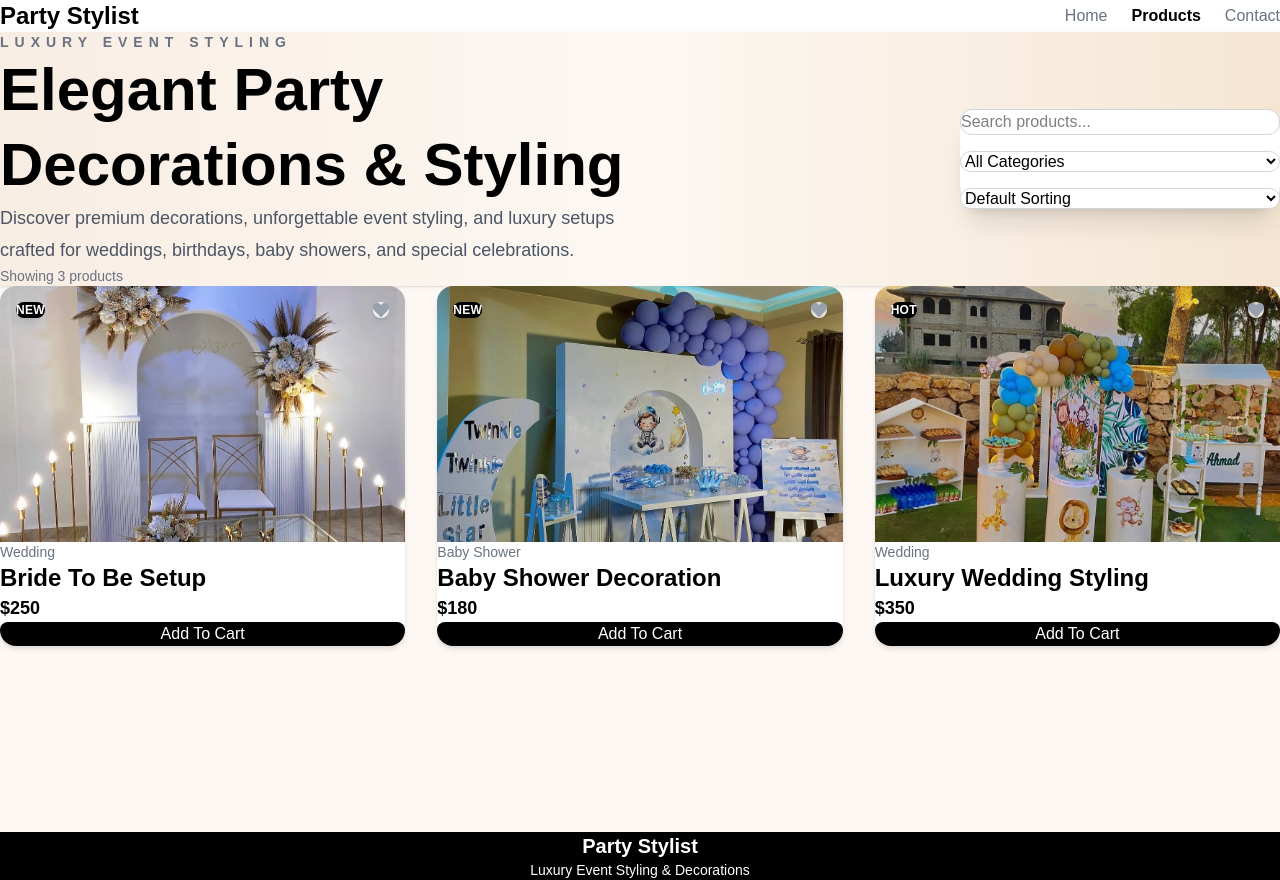
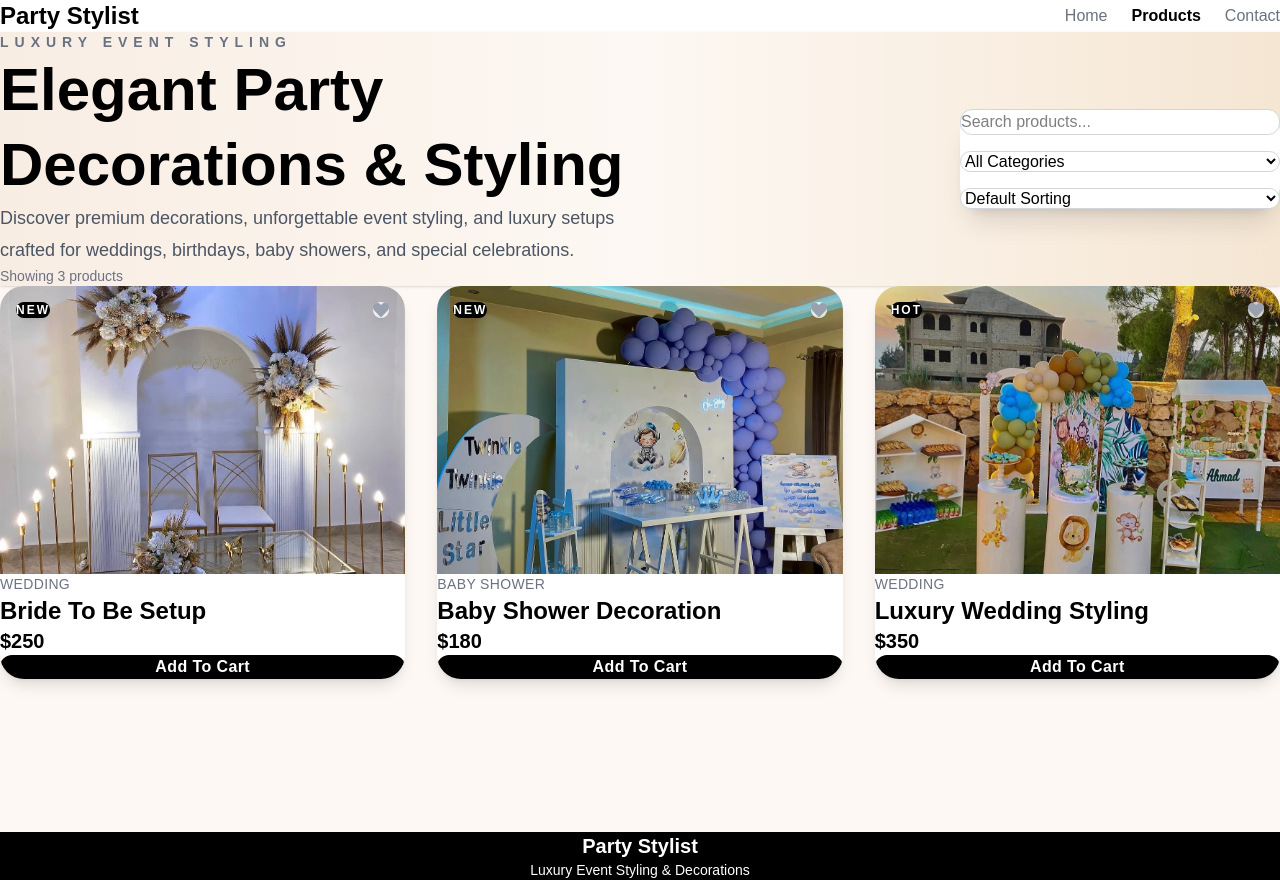
Before and after one commit to maya-said/party-stylist-project, a React (Vite) app: page /products in a window 1280 px wide. Built offline with nearby package versions, Linux system fonts and the light colour scheme.

Commit message:
add luxury ui enhancement phase

```diff
--- a/src/components/ProductCard.tsx
+++ b/src/components/ProductCard.tsx
@@ -44,11 +44,11 @@ const ProductCard = ({
   return (
     <div
       onClick={onClick}
-      className="bg-white rounded-2xl shadow-md overflow-hidden transition duration-300 hover:-translate-y-2 hover:shadow-2xl cursor-pointer group relative"
+      className="bg-white rounded-3xl shadow-lg overflow-hidden transition-all duration-500 hover:-translate-y-4 hover:shadow-[0_25px_60px_rgba(0,0,0,0.15)] cursor-pointer group relative"
     >
 
       {/* Badge */}
-      <div className="absolute top-4 left-4 z-20 bg-black text-white px-4 py-2 rounded-full text-xs font-semibold tracking-wide shadow-lg">
+      <div className="absolute top-4 left-4 z-20 bg-black text-white px-4 py-2 rounded-full text-xs font-semibold tracking-[2px] shadow-lg">
 
         {badge}
 
@@ -57,13 +57,13 @@ const ProductCard = ({
       {/* Favorite Button */}
       <button
         onClick={handleFavorite}
-        className="absolute top-4 right-4 z-20 bg-white/80 backdrop-blur-md p-3 rounded-full shadow-md transition duration-300 hover:scale-110"
+        className="absolute top-4 right-4 z-20 bg-white/80 backdrop-blur-md p-3 rounded-full shadow-lg transition-all duration-300 hover:scale-125 hover:bg-white"
       >
 
         <FaHeart
-          className={`transition duration-300 ${
+          className={`transition-all duration-300 ${
             isFavorite
-              ? "text-red-500 scale-110"
+              ? "text-red-500 scale-125"
               : "text-gray-400"
           }`}
         />
@@ -74,12 +74,12 @@ const ProductCard = ({
       <div className="overflow-hidden relative">
 
         {/* Overlay */}
-        <div className="absolute inset-0 bg-black/20 opacity-0 group-hover:opacity-100 transition duration-500 z-10" />
+        <div className="absolute inset-0 bg-black/30 opacity-0 group-hover:opacity-100 transition duration-500 z-10" />
 
         {/* Quick View Text */}
-        <div className="absolute inset-0 flex items-center justify-center opacity-0 group-hover:opacity-100 transition duration-500 z-20">
+        <div className="absolute inset-0 flex items-center justify-center opacity-0 group-hover:opacity-100 transition-all duration-500 z-20">
 
-          <span className="bg-white text-black px-6 py-3 rounded-full font-semibold shadow-lg">
+          <span className="bg-white text-black px-8 py-4 rounded-full font-semibold shadow-2xl tracking-wide scale-75 group-hover:scale-100 transition-all duration-500">
 
             Quick View
 
@@ -90,23 +90,30 @@ const ProductCard = ({
         <img
           src={image}
           alt={title}
-          className="w-full h-64 object-cover transition duration-500 group-hover:scale-110"
+          className="w-full h-72 object-cover transition-all duration-700 group-hover:scale-125 group-hover:brightness-75"
         />
 
       </div>
 
-      <div className="p-6">
+      {/* Content */}
+      <div className="p-7">
 
-        <p className="text-sm text-gray-500">
+        <p className="text-sm text-gray-500 tracking-wide uppercase">
+
           {category}
+
         </p>
 
-        <h3 className="text-2xl font-semibold mt-2">
+        <h3 className="text-2xl font-bold mt-3 leading-snug">
+
           {title}
+
         </h3>
 
-        <p className="mt-4 text-lg font-bold">
+        <p className="mt-5 text-xl font-bold">
+
           {price}
+
         </p>
 
         {/* Add To Cart Button */}
@@ -116,7 +123,7 @@ const ProductCard = ({
 
             toast.success("Product added to cart");
           }}
-          className="mt-6 w-full bg-black text-white py-3 rounded-lg transition-all duration-300 hover:bg-gray-800 hover:scale-105 hover:shadow-2xl active:scale-95"
+          className="mt-7 w-full bg-black text-white py-4 rounded-2xl transition-all duration-500 hover:bg-gray-900 hover:scale-105 hover:shadow-[0_15px_40px_rgba(0,0,0,0.3)] active:scale-95 tracking-wide font-semibold"
         >
 
           Add To Cart
```
